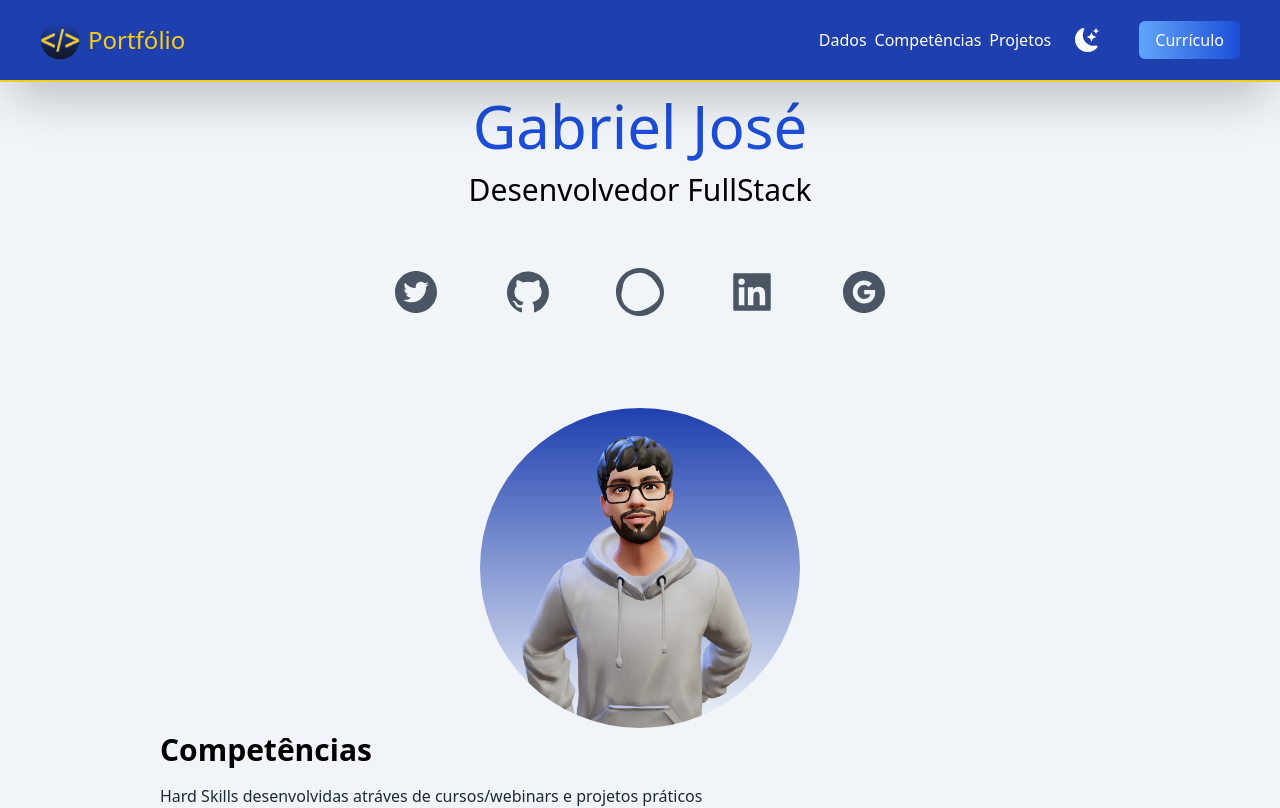
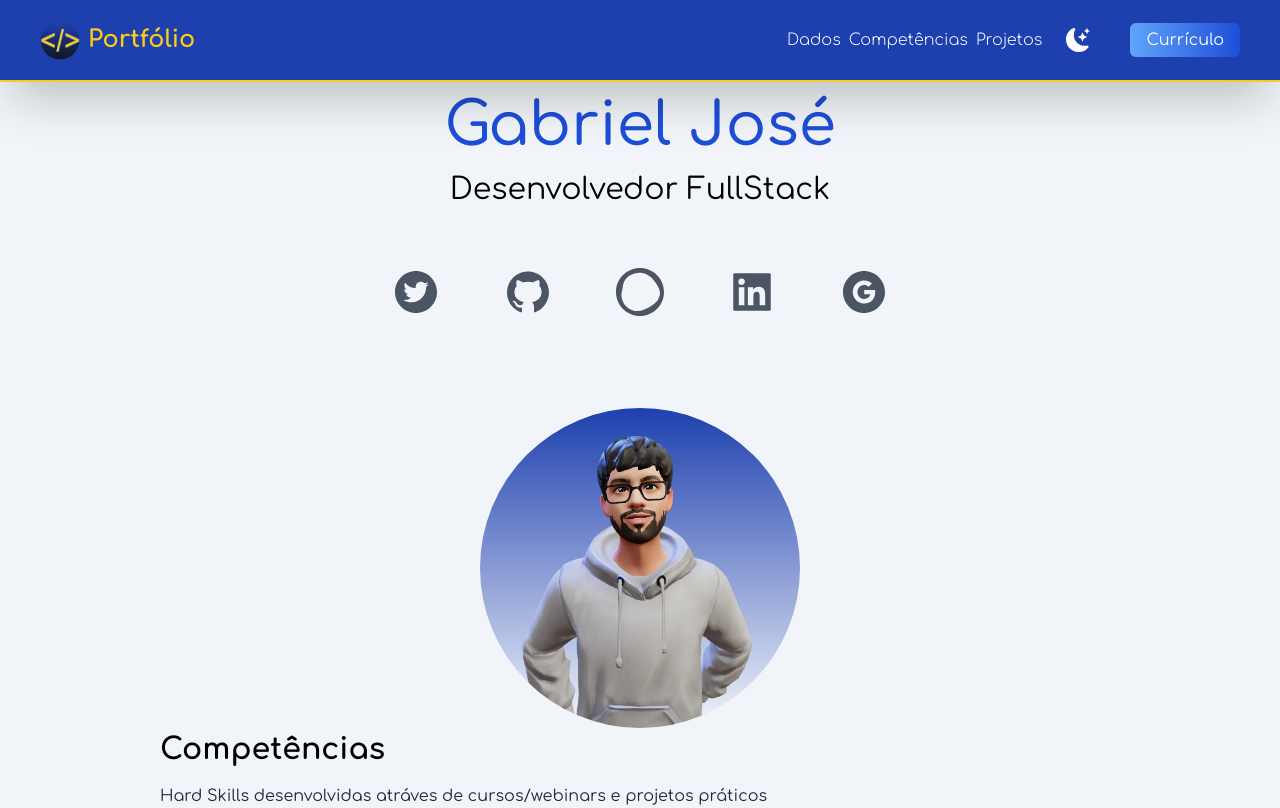
Before and after one commit to gabrielJGS/portfolio, a Next.js app: page / in a window 1280 px wide. Shown: the top 808 px of the page. Built offline with nearby package versions, Linux system fonts and the light colour scheme.

Commit message:
change font to Comfortaa

```diff
--- a/src/pages/index.tsx
+++ b/src/pages/index.tsx
@@ -102,7 +102,7 @@ export default function Home() {
       <nav className="w-full fixed px-10 py-2 flex justify-between bg-blue-800 z-50">
         <div className="flex w-full h-16 justify-start items-center">
           <Image src={logo} alt={"Logo do portfólio"}  className="h-10 w-10"/>
-          <h1 className="m-2 text-2xl text-yellow-400">Portfólio</h1>
+          <h1 className="m-2 text-2xl font-bold text-yellow-400">Portfólio</h1>
         </div>
         <ul className="flex items-center gap-2">
           <li>
@@ -146,7 +146,7 @@ export default function Home() {
           </li>
         </ul>
       </nav>
-      <div className="w-full fixed z-40 shadow-2xl dark:drop-shadow-[0_2px_10px_#c0df14b2] bg-yellow-400 dark:bg-yellow-600" style={{ height: "82px" }}></div>
+      <div className="w-full fixed z-40 shadow-2xl dark:drop-shadow-[0_1px_4px_#c0df14b2] bg-yellow-400 dark:bg-yellow-600" style={{ height: "82px" }}></div>
       <main className="min-h-screen pt-12 px-10 md:px-20 lg:px-40 bg-slate-100 dark:bg-gray-900">
         <section id="dados">
           <div className="text-center p-10">
--- a/src/styles/globals.css
+++ b/src/styles/globals.css
@@ -9,8 +9,10 @@ body {
   margin: 0;
   max-width: 100vw;
   overflow-x: hidden;
-  --font-mono: ui-monospace, Menlo, Monaco, "Cascadia Mono", "Segoe UI Mono", "Roboto Mono", "Oxygen Mono",
+  font-family: "Confortaa";
+  /*--font-mono: ui-monospace, Menlo, Monaco, "Cascadia Mono", "Segoe UI Mono", "Roboto Mono", "Oxygen Mono",
     "Ubuntu Monospace", "Source Code Pro", "Fira Mono", "Droid Sans Mono", "Courier New", monospace;
+    */
 }
 
 a {
@@ -23,8 +25,6 @@ a {
 }
 
 @font-face {
-/*
-  font-family: "burtons";
-  src: url("../../public/Burtons.otf");
-*/
+  font-family: "confortaa";
+  src: url("../../public/Comfortaa.ttf");
 }
```
Also changed, not shown: public/Comfortaa.ttf (added).
